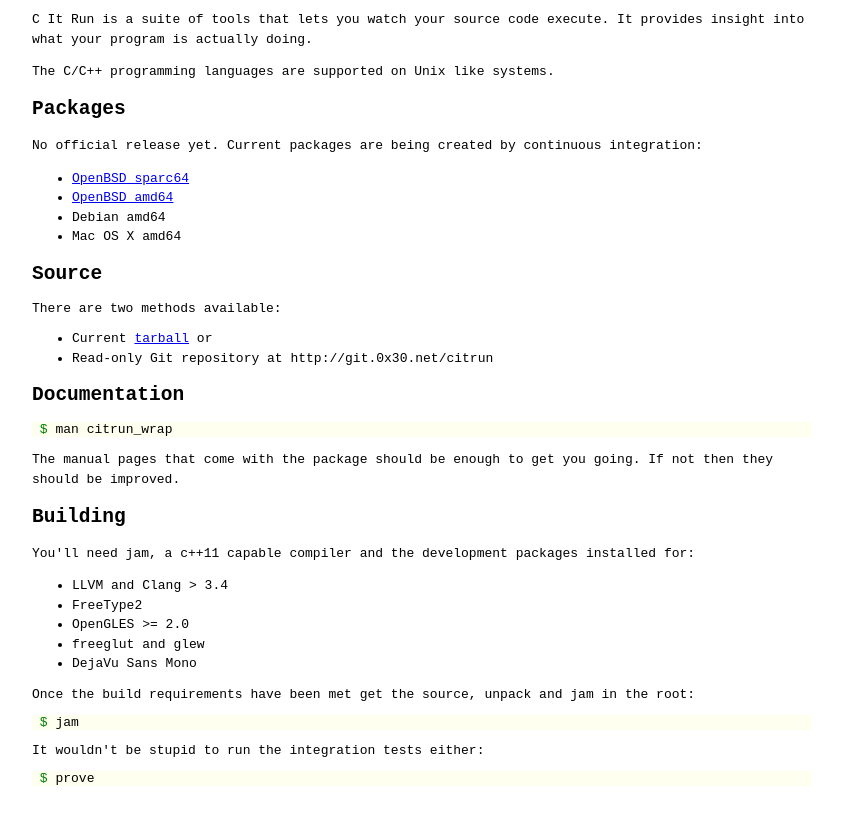
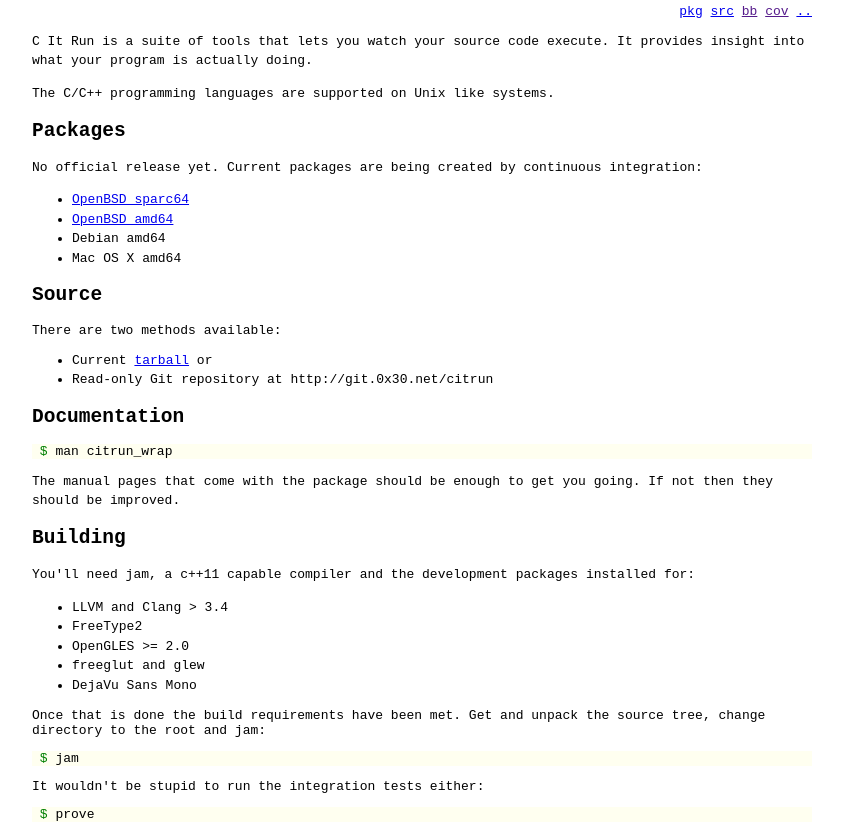
Before and after one commit to krwmilz/citrun, a plain HTML site: page www/index.html in a window 1280 px wide. Shown: the part 60-895 px from the top of the page, without its empty margins (218-1061 px from the left). Before the commit the page ends 859 px from the top, so only its background shows below. Drawn offline with Linux system fonts and the light colour scheme.

Commit message:
www: add small menu at top right

```diff
--- a/www/citrun.css
+++ b/www/citrun.css
@@ -1,21 +1,32 @@
-p {
-	line-height: 1.5em;
-}
+/*
+ * This was recommended to me once on a website somewhere. It stuck.
+ */
+p  { line-height: 1.5em; }
+li { line-height: 1.5em; }
 
-li {
-	line-height: 1.5em;
-}
-
+/*
+ * Make it about 80 chars width max.
+ */
 .main {
 	max-width: 60em;
 	margin: auto;
 	font-family: monospace;
 }
 
+/*
+ * For "prompt" style stuff
+ */
+pre {
+	background-color: ivory;
+}
 .prompt {
 	color: green;
 }
 
-pre {
-	background-color: ivory;
+/*
+ * This is the link bar just below the main title.
+ * Looks good over on the right.
+ */
+.link_bar {
+	text-align: right;
 }
--- a/www/index.html
+++ b/www/index.html
@@ -11,6 +11,14 @@
 <div class="main">
 	<h1>C It Run</h1>
 	<hr>
+	<div class="link_bar">
+		<a href="/pkg">pkg</a>
+		<a href="/src">src</a>
+		<a href="">bb</a>
+		<a href="">cov</a>
+		<a href="http://www.0x30.net">..</a>
+	</div>
+
 	<p> C It Run is a suite of tools that lets you watch your source code
 	execute. It provides insight into what your program is actually doing.
 	</p>
@@ -53,8 +61,8 @@
 		<li>DejaVu Sans Mono
 	</ul>
 	</p>
-	Once the build requirements have been met get the source, unpack and jam
-	in the root:
+	Once that is done the build requirements have been met.
+	Get and unpack the source tree, change directory to the root and jam:
 	<pre> <span class="prompt">$</span> jam</pre>
 	It wouldn't be stupid to run the integration tests either:
 	<pre> <span class="prompt">$</span> prove</pre>
```
